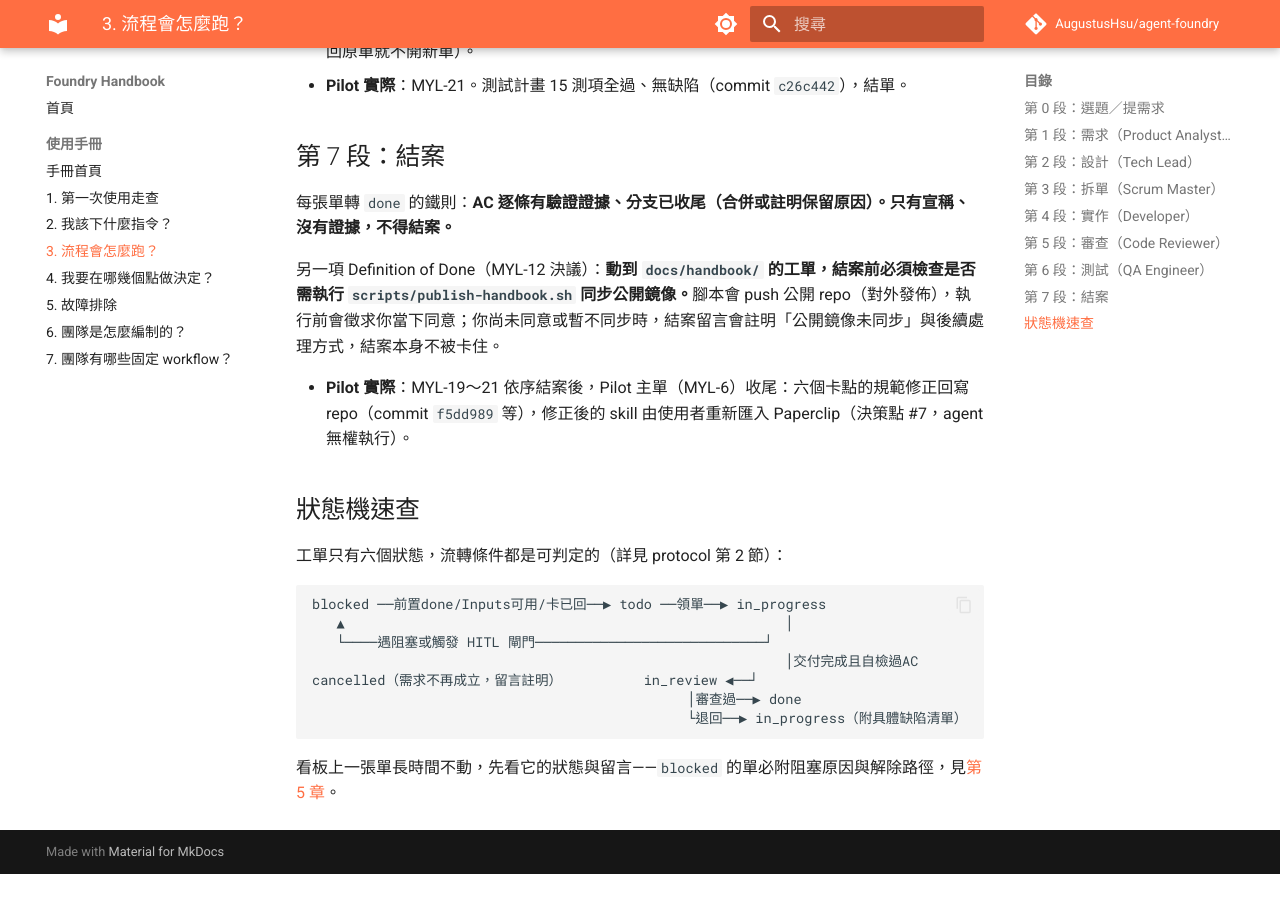
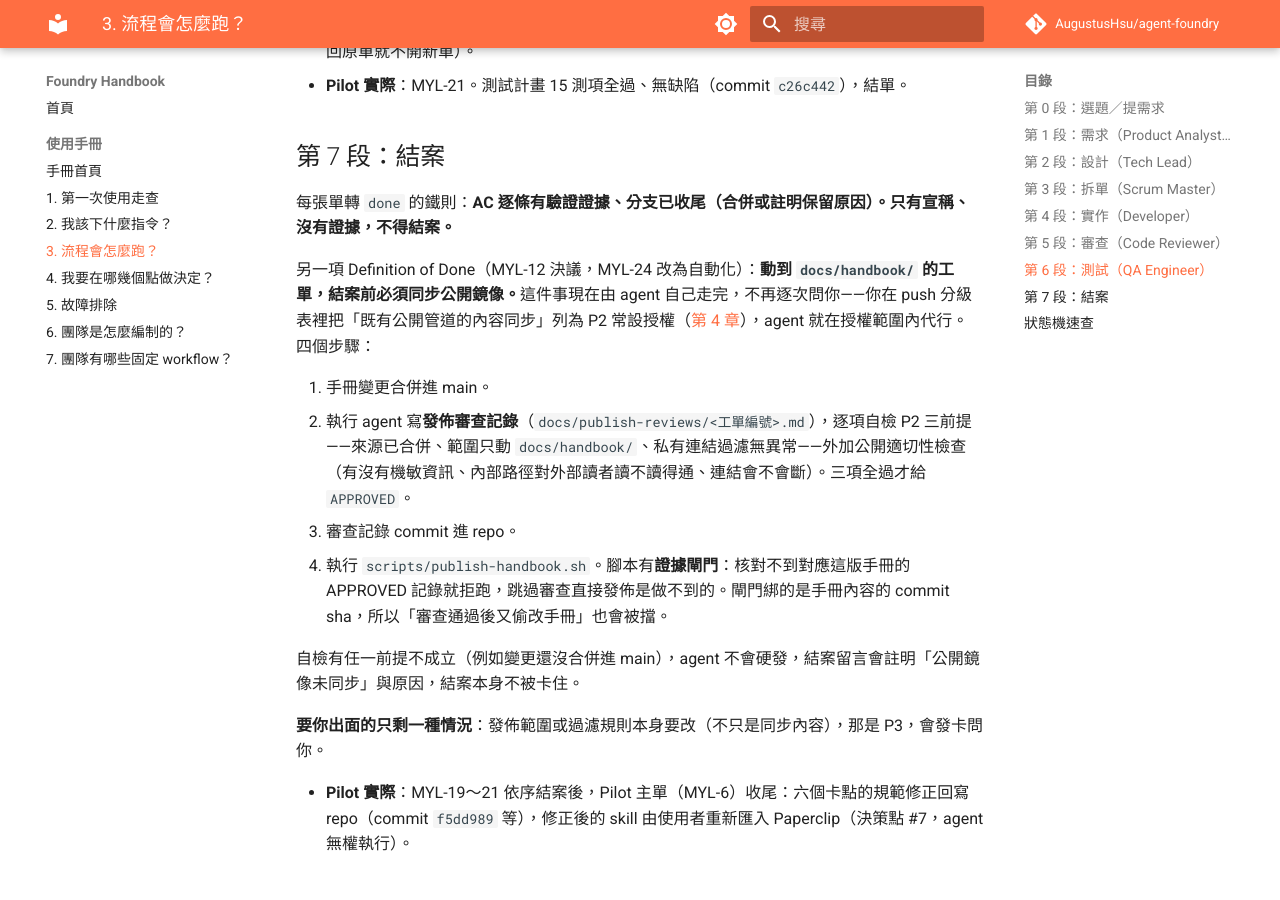
Before and after one commit to AugustusHsu/agent-foundry, an MkDocs documentation site: the page built from docs/handbook/03-workflow.md, in a window 1280 px wide and 900 px high, scrolled down 2695 px. Built offline with MkDocs 1.6.1 and Material for MkDocs 9.7.7, drawn with Linux system fonts in a browser that asks for light colours; comment, search, counter and statistics services are not loaded; before the commit the page ends 3569 px from its top, so only the background shows below that.

Commit message:
🔒 手冊發佈自動化：審查證據閘門＋P2 自檢流程（MYL-24）
- scripts/publish-handbook.sh 前置證據閘門：工作區乾淨、手冊 commit 已進 main／origin/main、
  存在 verdict APPROVED 且 handbook_commit 對得上的審查記錄，三者皆過才 clone／push
- templates/publish-review.md：發佈審查記錄骨架（frontmatter 供腳本讀取）
- docs/publish-reviews/：審查記錄存放處
- protocol 第 2、7、9 節與附錄自檢：發佈審查四步流程、P2 審查者＝執行者本人
- 手冊第 2、3 章：改寫為「agent 代行、不再逐次問使用者」

Co-Authored-By: Claude Opus 5 (1M context) <noreply@anthropic.com>

```diff
--- a/docs/handbook/03-workflow.md
+++ b/docs/handbook/03-workflow.md
@@ -72,7 +72,16 @@
 
 每張單轉 `done` 的鐵則：**AC 逐條有驗證證據、分支已收尾（合併或註明保留原因）。只有宣稱、沒有證據，不得結案。**
 
-另一項 Definition of Done（MYL-12 決議）：**動到 `docs/handbook/` 的工單，結案前必須檢查是否需執行 `scripts/publish-handbook.sh` 同步公開鏡像。**腳本會 push 公開 repo（對外發佈），執行前會徵求你當下同意；你尚未同意或暫不同步時，結案留言會註明「公開鏡像未同步」與後續處理方式，結案本身不被卡住。
+另一項 Definition of Done（MYL-12 決議，MYL-24 改為自動化）：**動到 `docs/handbook/` 的工單，結案前必須同步公開鏡像。**這件事現在由 agent 自己走完，不再逐次問你——你在 push 分級表裡把「既有公開管道的內容同步」列為 P2 常設授權（[第 4 章](04-decision-points.md)），agent 就在授權範圍內代行。四個步驟：
+
+1. 手冊變更合併進 main。
+2. 執行 agent 寫**發佈審查記錄**（`docs/publish-reviews/<工單編號>.md`），逐項自檢 P2 三前提——來源已合併、範圍只動 `docs/handbook/`、私有連結過濾無異常——外加公開適切性檢查（有沒有機敏資訊、內部路徑對外部讀者讀不讀得通、連結會不會斷）。三項全過才給 `APPROVED`。
+3. 審查記錄 commit 進 repo。
+4. 執行 `scripts/publish-handbook.sh`。腳本有**證據閘門**：核對不到對應這版手冊的 APPROVED 記錄就拒跑，跳過審查直接發佈是做不到的。閘門綁的是手冊內容的 commit sha，所以「審查通過後又偷改手冊」也會被擋。
+
+自檢有任一前提不成立（例如變更還沒合併進 main），agent 不會硬發，結案留言會註明「公開鏡像未同步」與原因，結案本身不被卡住。
+
+**要你出面的只剩一種情況**：發佈範圍或過濾規則本身要改（不只是同步內容），那是 P3，會發卡問你。
 
 - **Pilot 實際**：MYL-19～21 依序結案後，Pilot 主單（MYL-6）收尾：六個卡點的規範修正回寫 repo（commit `f5dd989` 等），修正後的 skill 由使用者重新匯入 Paperclip（決策點 #7，agent 無權執行）。
 
```
Also changed, not shown: docs/handbook/02-commands.md (+1 -1 lines), docs/publish-reviews/README.md (added, +9 -0 lines), skills/foundry-protocol/SKILL.md (+20 -4 lines), templates/publish-review.md (added, +55 -0 lines), 1 other file.
